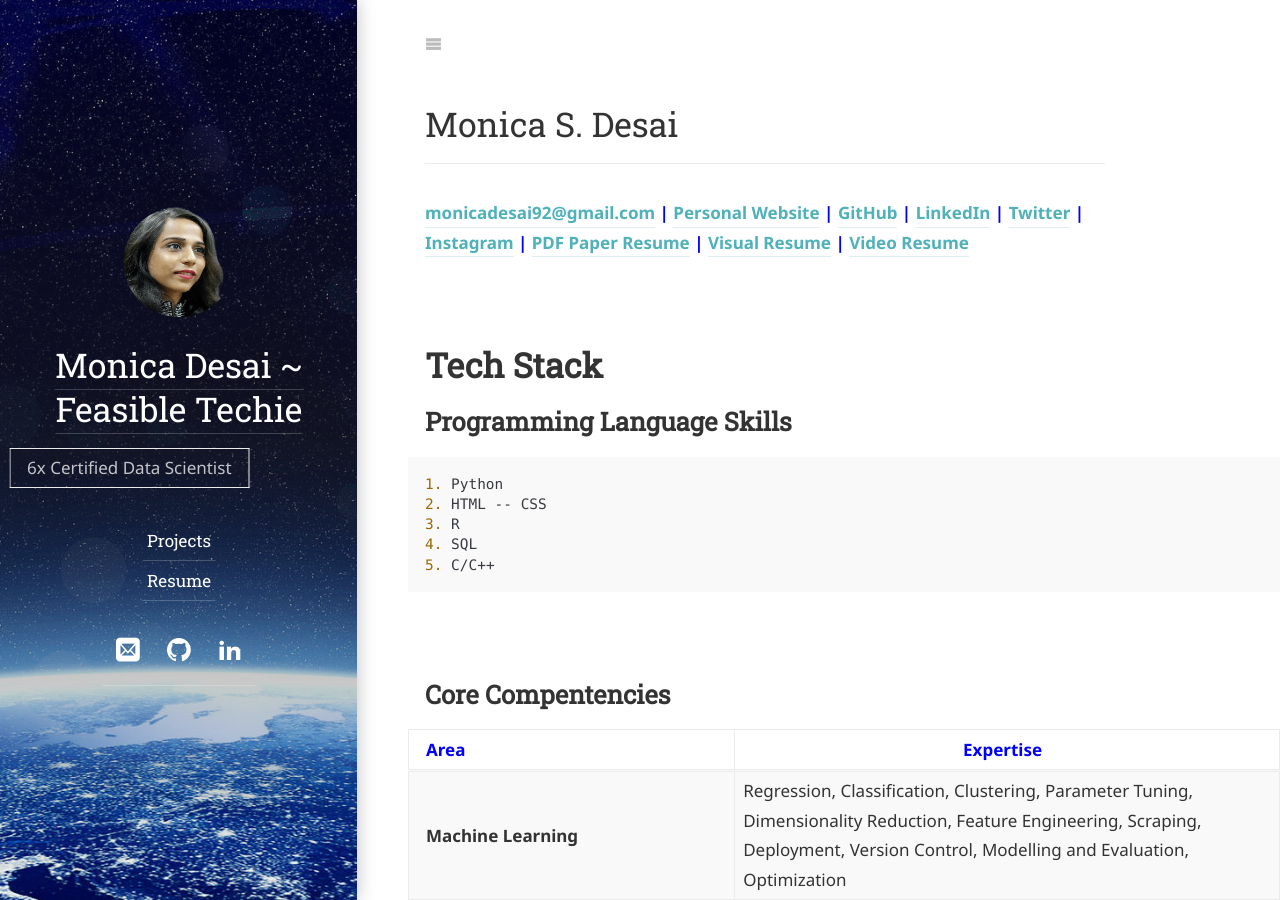
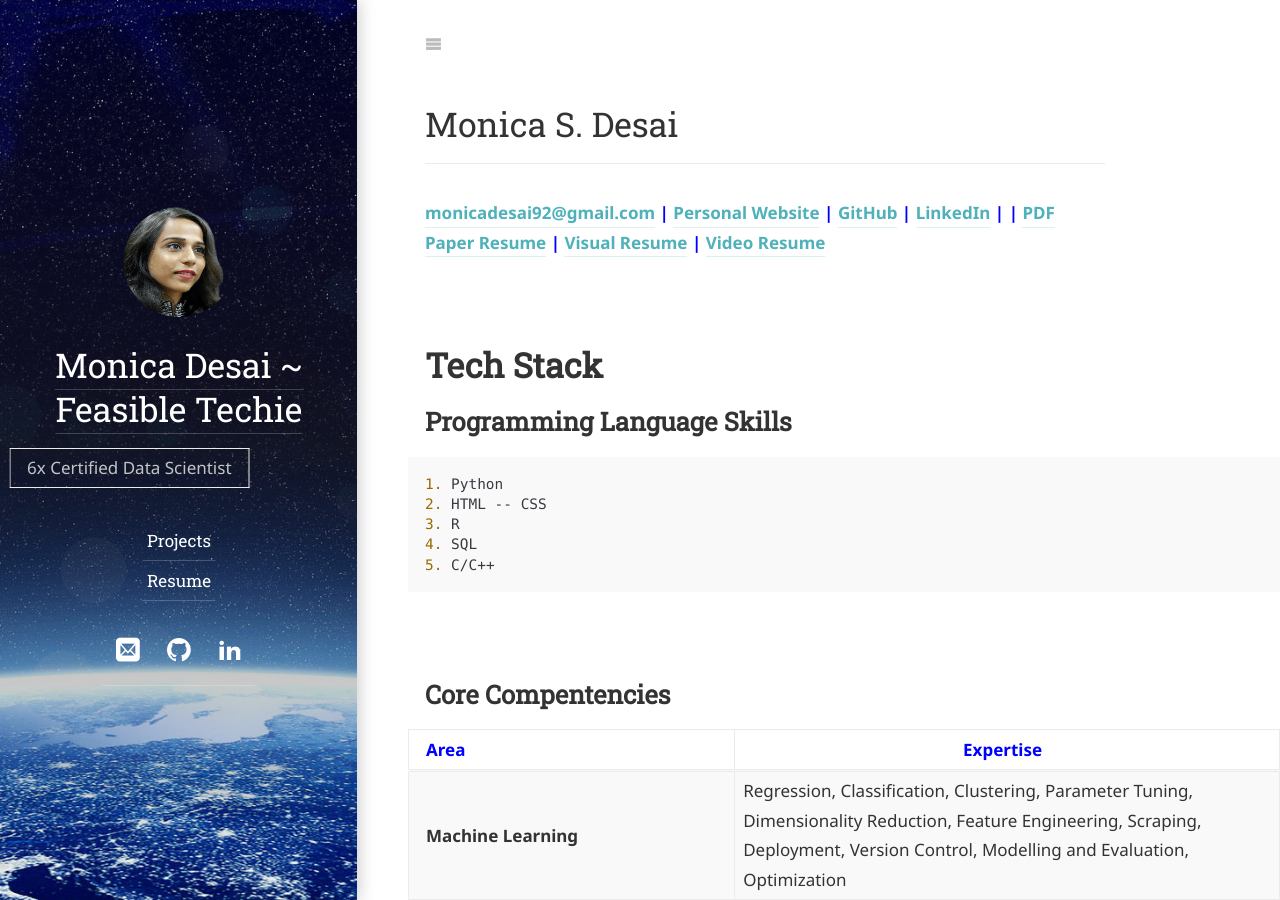
Before and after one commit to monicadesai/monicadesAI-tech.github.io, a Jekyll site: the page built from about.md, in a window 1280 px wide and 900 px high. Built offline with Jekyll 4.4.1, drawn with Linux system fonts in a browser that asks for light colours; some web fonts are replaced; our own code applies the rules of GitHub Pages for plain Markdown files.

Commit message:
Update about.md

```diff
--- a/about.md
+++ b/about.md
@@ -8,9 +8,9 @@
 |
 <a href="https://linkedin.com/in/md92" target="_blank">LinkedIn</a>
 |
-<a href="https://twitter.com/MonicaDesai92" target="_blank">Twitter</a>
+<!--<a href="https://twitter.com/MonicaDesai92" target="_blank">Twitter</a>
 |
-<a href="https://www.instagram.com/monica_desai_92/" target="_blank">Instagram</a>
+<a href="https://www.instagram.com/monica_desai_92/" target="_blank">Instagram</a>-->
 |
 <a href=" " target="_blank">PDF Paper Resume</a>
 |
@@ -111,9 +111,9 @@ Indian Space Research Organization & Indian Insititute of Remote Sensing Certifi
 |
 <a href="https://linkedin.com/in/md92" target="_blank">LinkedIn</a>
 |
-<a href="https://twitter.com/MonicaDesai92" target="_blank">Twitter</a>
+<!--<a href="https://twitter.com/MonicaDesai92" target="_blank">Twitter</a>
 |
-<a href="https://www.instagram.com/monica_desai_92/" target="_blank">Instagram</a>
+<a href="https://www.instagram.com/monica_desai_92/" target="_blank">Instagram</a>-->
 |
 <a href="" target="_blank">PDF Paper Resume</a>
 |
```
